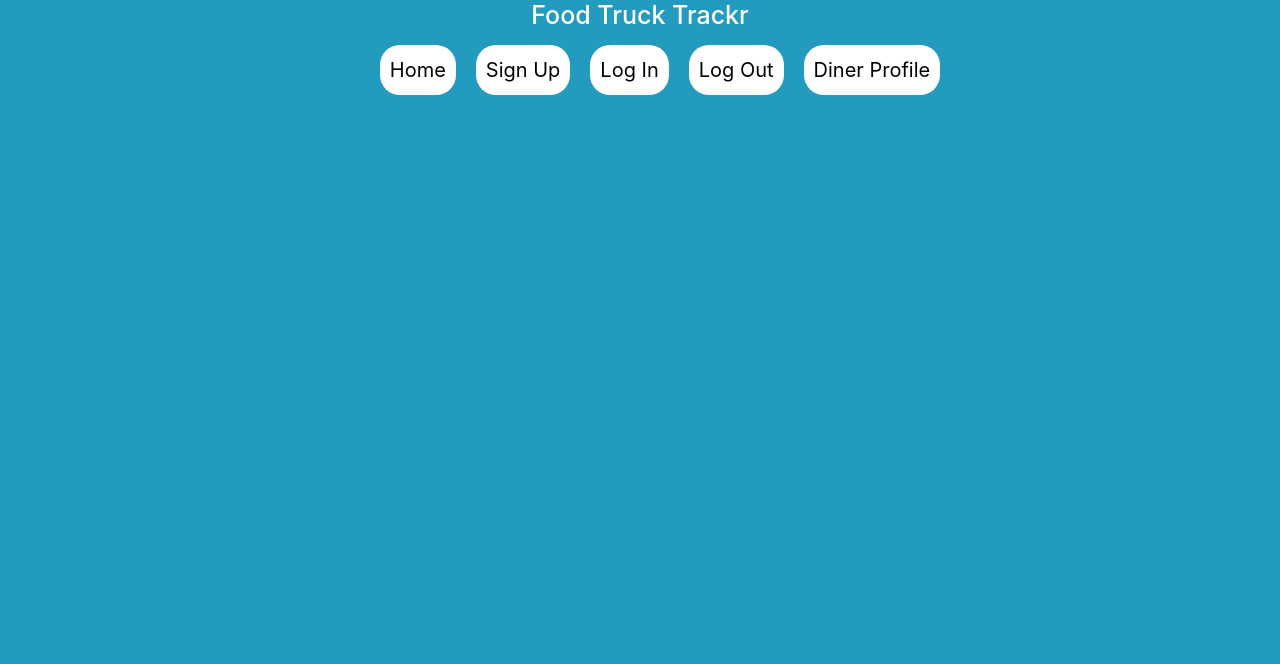
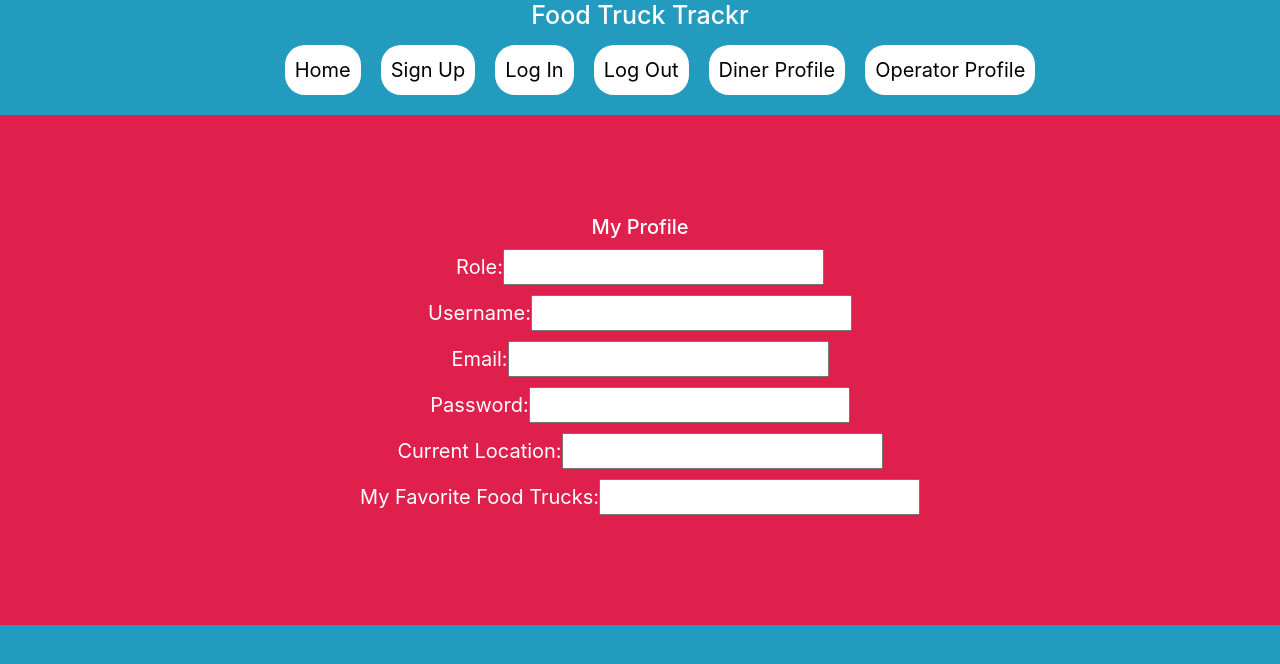
Before and after one commit to Food-Truck-Project/Front-end, a React (Create React App) app: page /operatorprofile in a window 1280 px wide. Shown: the top 664 px of the page. Built offline with nearby package versions, Linux system fonts and the light colour scheme; no server answers.

Commit message:
created operator profile card

```diff
--- a/src/App.js
+++ b/src/App.js
@@ -9,6 +9,7 @@ import SignUp from "./components/SignUp";
 import LogOut from "./components/Logout"
 import LogIn from "./components/LogIn"
 import DinerProfile from "./components/DinerProfile";
+import OperatorProfile from "./components/OperatorProfile";
 import "./App.css";
 
 
@@ -22,6 +23,7 @@ function App(){
                 <li><Link to="/login">Log In</Link></li>
                 <li><Link to="/logout">Log Out</Link></li>
                 <li><Link to="/dinerprofile">Diner Profile</Link></li>
+                <li><Link to="/operatorprofile">Operator Profile</Link></li>
             </ul>
         <Switch>
         <Route path="/signup">
@@ -36,6 +38,9 @@ function App(){
         <Route path="/dinerprofile">
         <DinerProfile />
         </Route>
+        <Route path="/operatorprofile">
+        <OperatorProfile />
+        </Route>
         </Switch>
         </div>
     )
--- /dev/null
+++ b/src/components/OperatorProfile.js
@@ -0,0 +1,91 @@
+import React, { useState, useEffect } from "react";
+import { BrowserRouter as Router, Switch, Link, Route } from "react-router-dom";
+import axios from "axios";
+import "../operatorForm.css";
+
+
+
+function OperatorProfile(){
+
+
+    //using axios get to grab all diners and return their individual info within an object
+const operators=axios
+.get("https://trucktackert.herokuapp.com/api/users")
+.then (function(res){
+    operators.map(function(operator){
+        if (operator.role==="2"){
+        return {
+            Role: operator.role,
+            Username: operator.username,
+            email: operator.email,
+            password: operator.password
+        }
+    } // closing out if statement
+    }) //closing out map
+})
+.catch (function(err){
+    console.log(err);
+})
+
+//creating state for operator location and favorite trucks
+const [operatorForm, setOperatorForm]=useState({
+        currentLocation: "",
+        favoriteTrucks: [],
+    })
+
+//event handler for input changes
+const handleOperatorChange= event => {
+    event.persist();
+    const newOperatorFormData = {
+      ...operatorForm,
+      [event.target.name]:
+        event.target.type === "checkbox" ? event.target.checked : event.target.value
+    };
+    setOperatorForm(newOperatorFormData);
+  };
+
+    return (
+        <div className="operatorForm">
+            <form>
+                <h2>My Profile</h2>
+
+                {/*operator role*/}
+                <label htmlFor="role">Role:
+                    <input type="text" name="role" value={operators.role} onChange={handleOperatorChange} />
+                </label>
+
+                  {/*operator username*/}
+                <label htmlFor="username">Username:
+                    <input type="text" name="username" value={operators.username} onChange={handleOperatorChange} />
+                </label>
+
+                  {/*operator email*/}
+                <label htmlFor="email">Email:
+                    <input type="email" name="email" value={operators.email} onChange={handleOperatorChange}  />
+                </label>
+
+                  {/*operator password*/}
+                <label htmlFor="username">Password:
+                    <input type="password" name="username" value={operators.password} onChange={handleOperatorChange} />
+                </label>
+
+                {/*operator current location*/}
+                <label htmlFor="currentLocation">Current Location:
+                    <input type="text" name="currentLocation" value={operatorForm.currentLocation} onChange={handleOperatorChange}  />
+                </label>
+
+                {/*operator favorite trucks*/}
+                <label htmlFor="favoriteTrucks">My Favorite Food Trucks:
+                    <input type="text" name="favoriteTrucks" value={operatorForm.favoriteTrucks} onChange={handleOperatorChange}  />
+                </label>
+            </form>
+        </div>
+    )
+}
+
+
+
+
+
+
+export default OperatorProfile;
--- /dev/null
+++ b/src/operatorForm.css
@@ -0,0 +1,17 @@
+* {
+    max-width: 100%;
+    box-sizing: border-box;
+}
+html {
+    font-size: 62.5%;
+}
+.operatorForm {
+    background-color: #df1f4c;
+    padding: 10rem;
+    display: flex;
+    justify-content: center;
+}
+.operatorForm label {
+    display: block;
+    margin: 1rem;
+}
```
